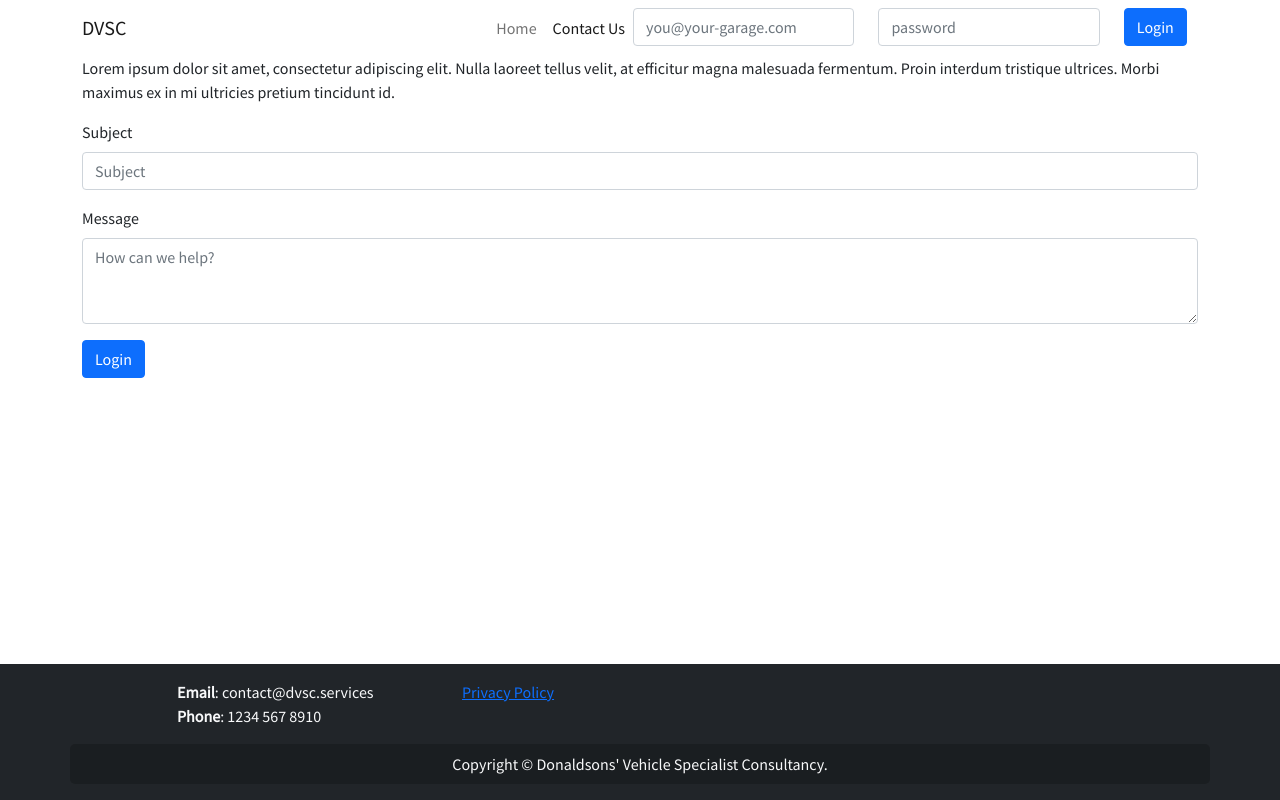
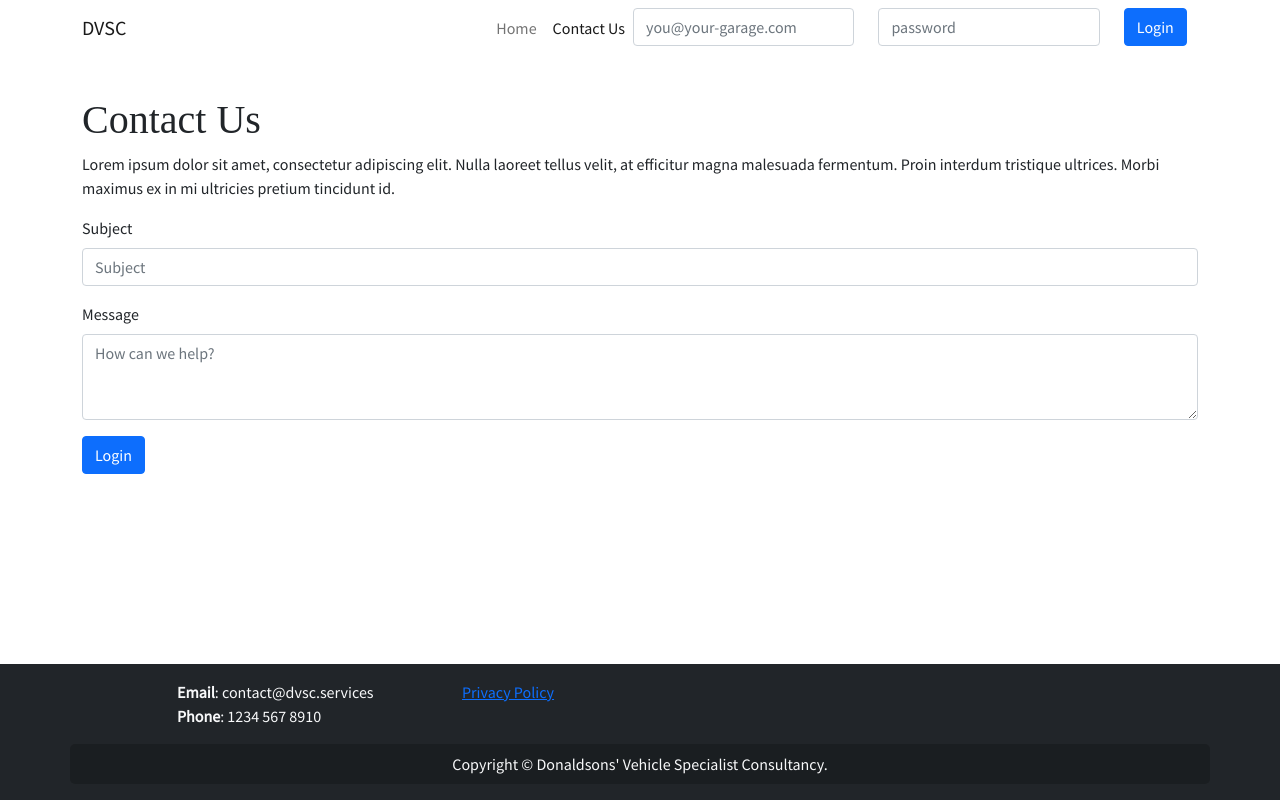
Before and after one commit to kv6002-team/DVSCWebServer, a React (Create React App) app in the folder website/: page /contact-us in a window 1280 px wide. Built offline with nearby package versions, Linux system fonts and the light colour scheme; a web font is replaced by a local one.

Commit message:
Add headings

```diff
--- a/website/src/pages/ContactUs.jsx
+++ b/website/src/pages/ContactUs.jsx
@@ -16,6 +16,7 @@ export default class ContactUs extends react.Component {
     return (
       <Main>
         <Container>
+          <h1>Contact Us</h1>
           <p className="mb-3">Lorem ipsum dolor sit amet, consectetur adipiscing elit. Nulla laoreet tellus velit, at efficitur magna malesuada fermentum. Proin interdum tristique ultrices. Morbi maximus ex in mi ultricies pretium tincidunt id.</p>
           <Form>
             <Form.Group className="mb-3" controlId="contactSubject">
--- a/website/src/pages/PrivacyPolicy.jsx
+++ b/website/src/pages/PrivacyPolicy.jsx
@@ -13,6 +13,7 @@ export default class PrivacyPolicy extends react.Component {
   render() {
     return (
       <Main header="Donaldsons' Vehicle Specialist Consultancy">
+        <h1>Privacy Policy</h1>
         Privacy Policy. Lorem ipsum dolor sit amet, consectetur adipiscing elit. Proin pharetra nec massa quis ultricies. Suspendisse maximus efficitur magna, in pulvinar nisi. Curabitur vestibulum libero a diam ullamcorper, eget sodales ex lobortis. Cras eget odio et elit vulputate imperdiet. Duis maximus rhoncus turpis non auctor. Integer eu ultrices ipsum. Suspendisse id pulvinar tellus, et molestie dolor. Vestibulum orci felis, tristique quis nisi eget, volutpat placerat elit. Phasellus eu nulla eget leo tempor eleifend. Mauris ut vulputate orci. Curabitur fringilla odio vel metus ultrices, a viverra tellus gravida. Aliquam sed ipsum nec eros hendrerit efficitur et vitae lacus. Vestibulum rhoncus nec erat sed varius. Quisque mollis vestibulum ex, nec euismod leo. Pellentesque mollis lorem vitae auctor varius.
       </Main>
     );
```
